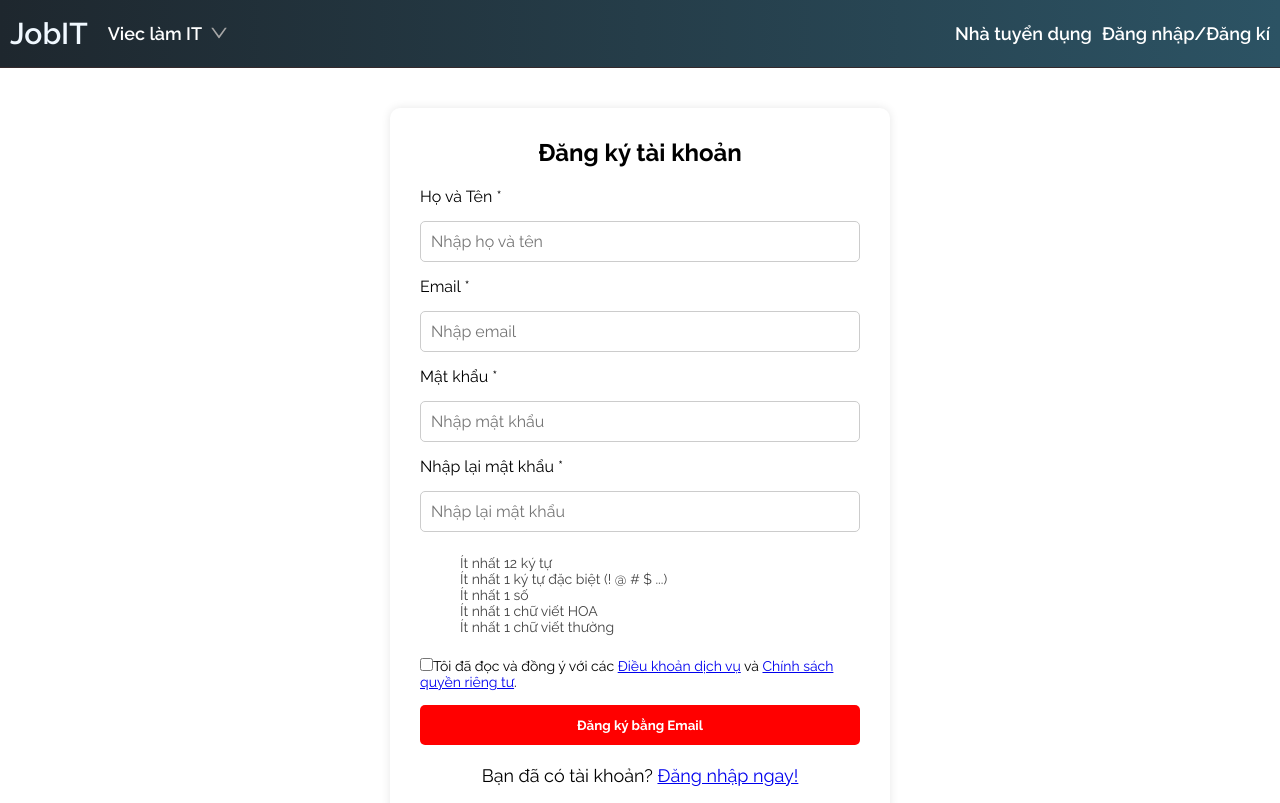
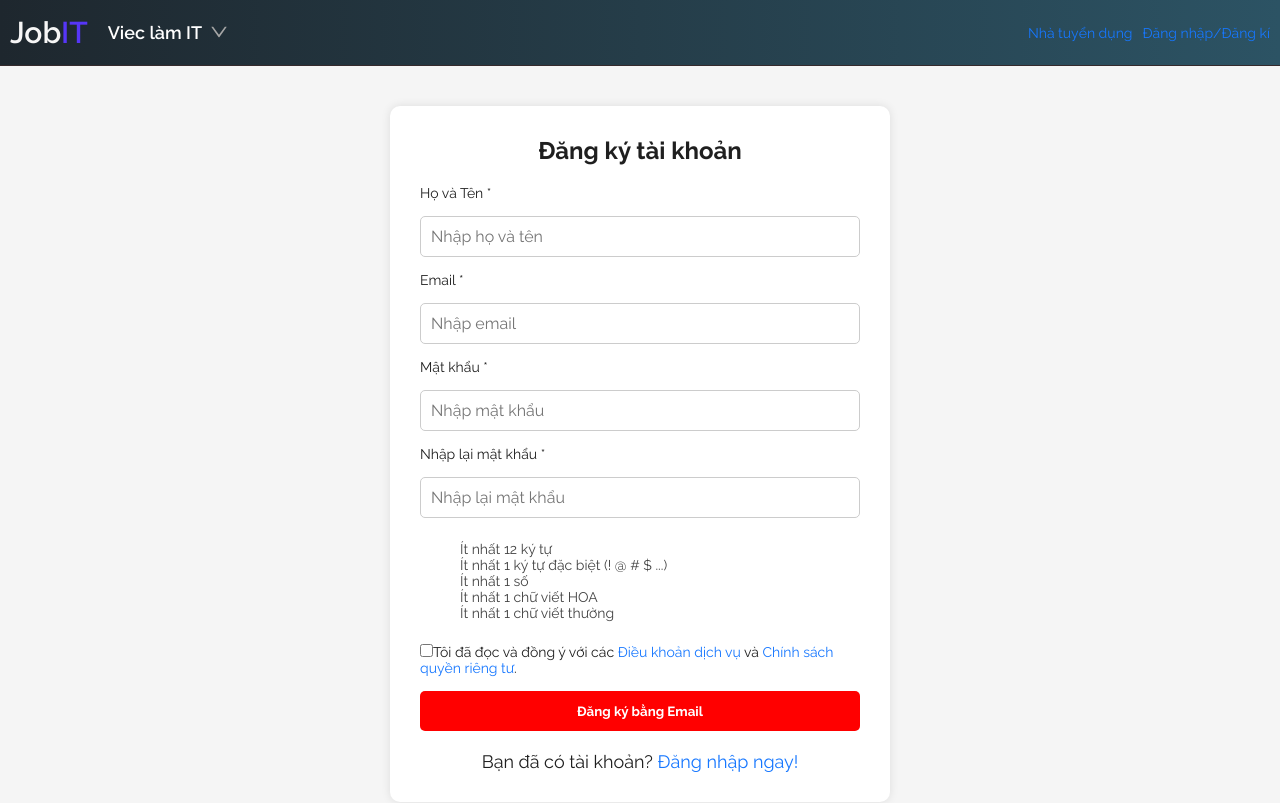
Before and after one commit to phamvanhuong123/jobIT-website, a React (Vite) app in the folder frontend/: page /dang-ki in a window 1280 px wide. Shown: the top 803 px of the page. Built offline with nearby package versions, Linux system fonts and the light colour scheme.

Commit message:
style header and link route dang-nhap,dang ki

```diff
--- a/frontend/src/layout/client/Header/Header.tsx
+++ b/frontend/src/layout/client/Header/Header.tsx
@@ -2,6 +2,7 @@ import { Space } from 'antd';
 import { DownOutlined } from '@ant-design/icons';
 import './style.css'
 import ALlJobs from './AllJobs/AllJobs';
+import { Link } from 'react-router';
 
 
 function Header(){
@@ -10,7 +11,7 @@ function Header(){
         <header className='header'>
             <div className='header__left'>
                 <div className='header__logo'>
-                    <div>JobIT</div>
+                    <Link to="/">Job<span>IT</span></Link>
                 </div>
                 <div className='header__menu'>
                         <Space className='header__menu__item'>
@@ -22,12 +23,12 @@ function Header(){
             </div>
             <div className='header__right'>
                 <ul className='header__right__menu'>
-                    <li>
+                    <Link to={''}>
                         Nhà tuyển dụng
-                    </li>
-                    <li>
+                    </Link>
+                    <Link to={'/dang-nhap'}>
                         Đăng nhập/Đăng kí
-                    </li>
+                    </Link>
                 </ul>
             </div>
         </header>
--- a/frontend/src/layout/client/Header/style.css
+++ b/frontend/src/layout/client/Header/style.css
@@ -20,6 +20,15 @@
 .header__logo {
   font-size: 30px;
   font-weight: 600;
+
+}
+.header__logo a{
+  color: #f6f6f6;
+
+}
+.header__logo span{
+  color: #5636f8;
+
 }
 .header__menu__item{
     color: #a6a6a6;
--- a/frontend/src/pages/Login/Login.tsx
+++ b/frontend/src/pages/Login/Login.tsx
@@ -1,10 +1,10 @@
-import Header from "~/layout/client/Header/Header";
-import Footer from "~/layout/client/Footer/Footer";
+
+import { Link } from "react-router";
 import styles from "./Login.module.css";
 
 const Login = () => (
     <>
-        <Header />
+
 
         <div className={styles.loginContainer}>
             <h2>
@@ -36,10 +36,10 @@ const Login = () => (
             </form>
 
             <p className={styles.register}>
-                Bạn chưa có tài khoản? <a href="#">Đăng ký ngay</a>
+                Bạn chưa có tài khoản? <Link to="/dang-ki">Đăng ký ngay</Link>
             </p>
         </div>
-        <Footer />
+
     </>
 );
 
--- a/frontend/src/pages/Register/Register.tsx
+++ b/frontend/src/pages/Register/Register.tsx
@@ -1,7 +1,7 @@
-import Header from "~/layout/client/Header/Header";
-import Footer from "~/layout/client/Footer/Footer";
+
 import styles from "./Register.module.css";
 import { useState } from "react";
+import { Link } from "react-router";
 
 const Register = () => {
   const [password, setPassword] = useState("");
@@ -22,8 +22,8 @@ const Register = () => {
 
   return (
     <>
-        <Header />
-         <div className={styles.registerContainer}>
+
+      <div className={styles.registerContainer}>
       <h2 className={styles.title}>Đăng ký tài khoản</h2>
 
       <form className={styles.form} onSubmit={handleSubmit}>
@@ -73,11 +73,9 @@ const Register = () => {
       </form>
 
       <p className={styles.loginRedirect}>
-        Bạn đã có tài khoản? <a href="/dang-nhap">Đăng nhập ngay!</a>
+        Bạn đã có tài khoản? <Link to="/dang-nhap">Đăng nhập ngay!</Link>
       </p>
     </div>
-
-        <Footer />
     </>
 );
 };
```
Also changed, not shown: frontend/src/routes/ClientRoute.tsx (+4 -3 lines).
